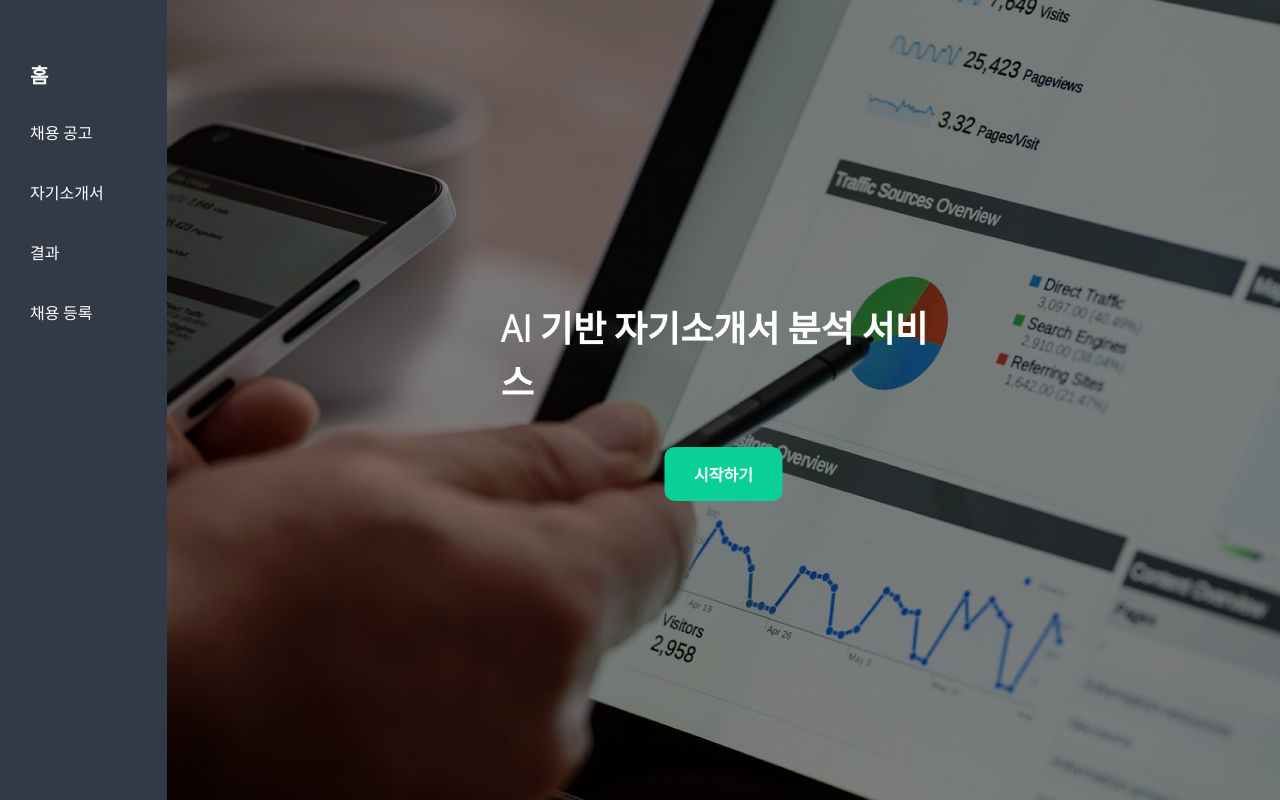
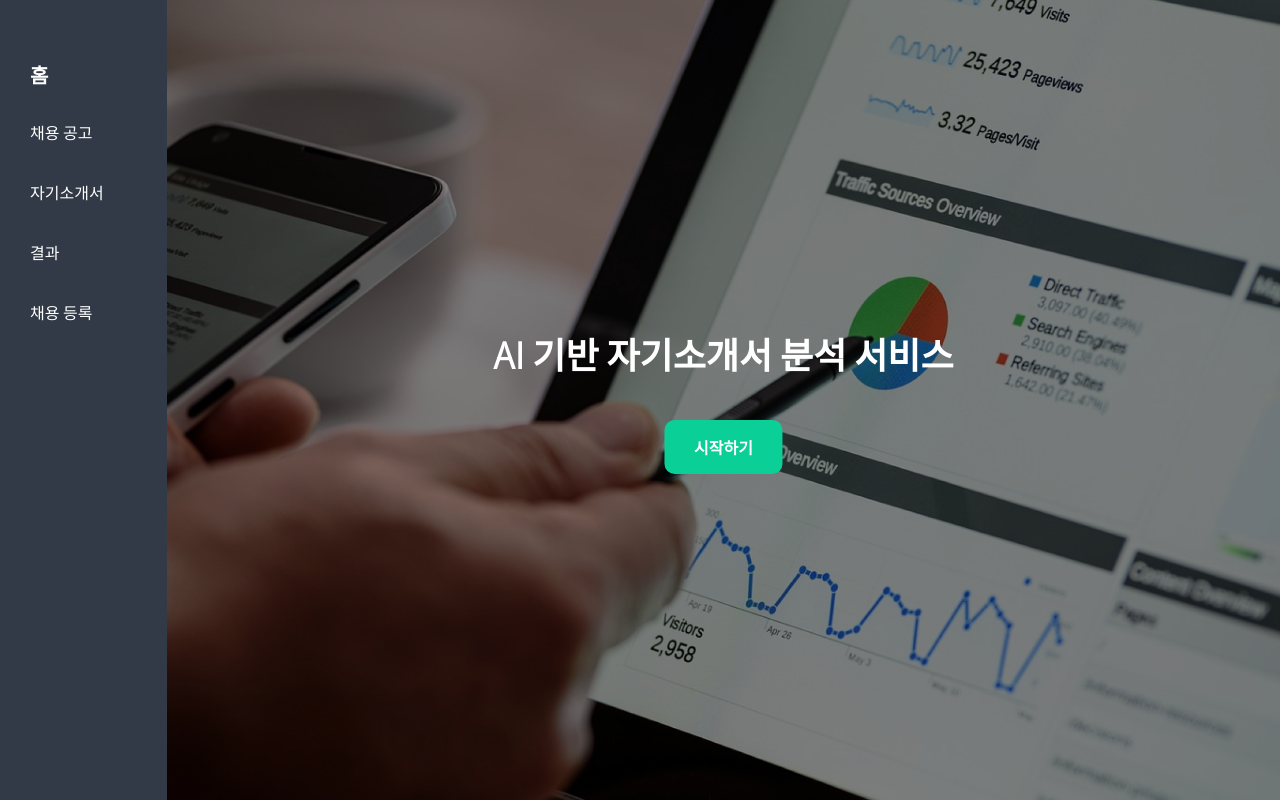
Before and after one commit to A-I-N-G/jarvise-client, a React (Create React App) app: page / in a window 1280 px wide. Built offline with nearby package versions, Linux system fonts and the light colour scheme.

Commit message:
style: 메인 화면 css 수정

```diff
--- a/src/pages/Main.tsx
+++ b/src/pages/Main.tsx
@@ -41,7 +41,7 @@ const Contents = styled.div`
 `;
 
 const Content = styled.div`
-  width: 40%;
+  --width: 40%;
   color: white;
   margin-bottom: 40px;
 `;
```
